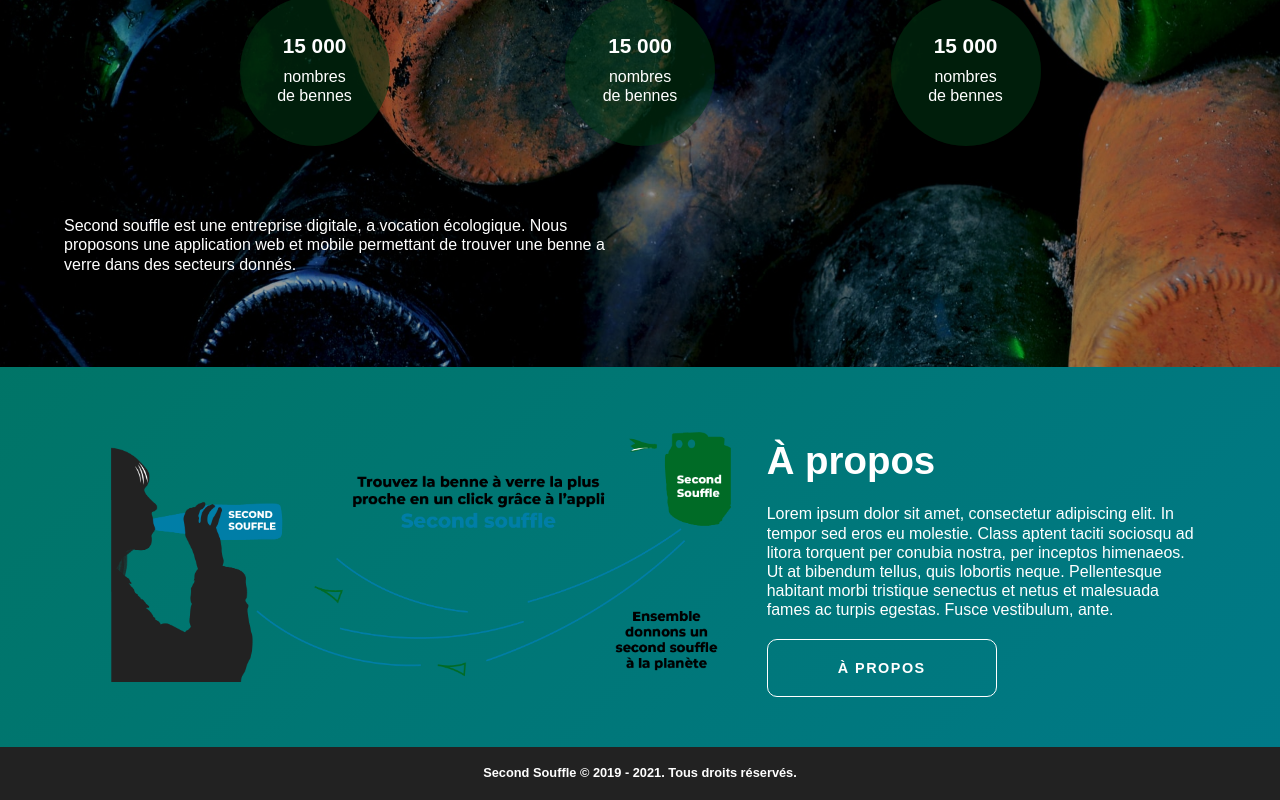
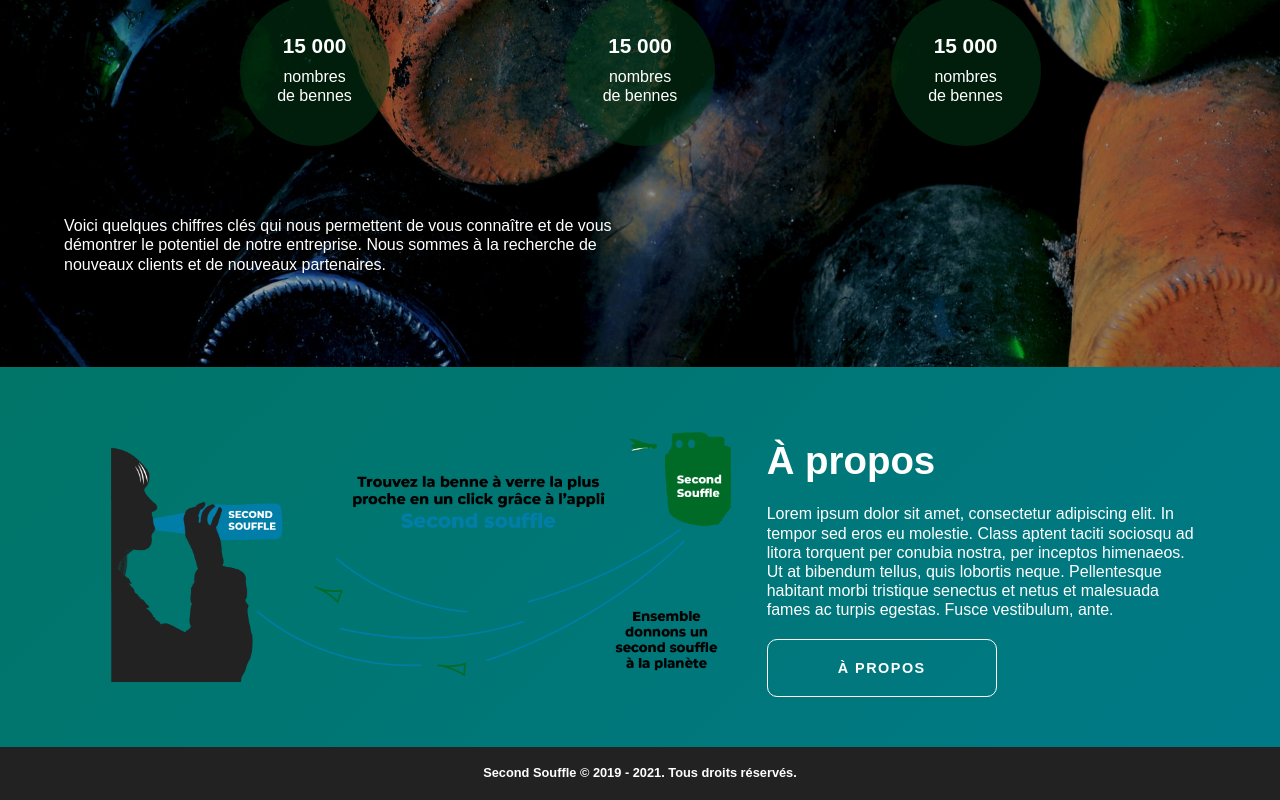
Before and after one commit to charlottesaidi/second_souffle, a Next.js app in the folder client/: page / in a window 1280 px wide. Shown: the part 1813-2613 px from the top of the page. Built offline with nearby package versions, Linux system fonts and the light colour scheme.

Commit message:
text chiffres clés

```diff
--- a/client/src/components/HomeSection/SectionChiffre/index.tsx
+++ b/client/src/components/HomeSection/SectionChiffre/index.tsx
@@ -17,9 +17,7 @@
           <Chiffre />
         </div>
         <p>
-          Second souffle est une entreprise digitale, a vocation écologique.
-          Nous proposons une application web et mobile permettant de trouver une
-          benne a verre dans des secteurs donnés.
+          Voici quelques chiffres clés qui nous permettent de vous connaître et de vous démontrer le potentiel de notre entreprise. Nous sommes à la recherche de nouveaux clients et de nouveaux partenaires.
         </p>
       </BoxContent>
     </ImgJarallax>
```
